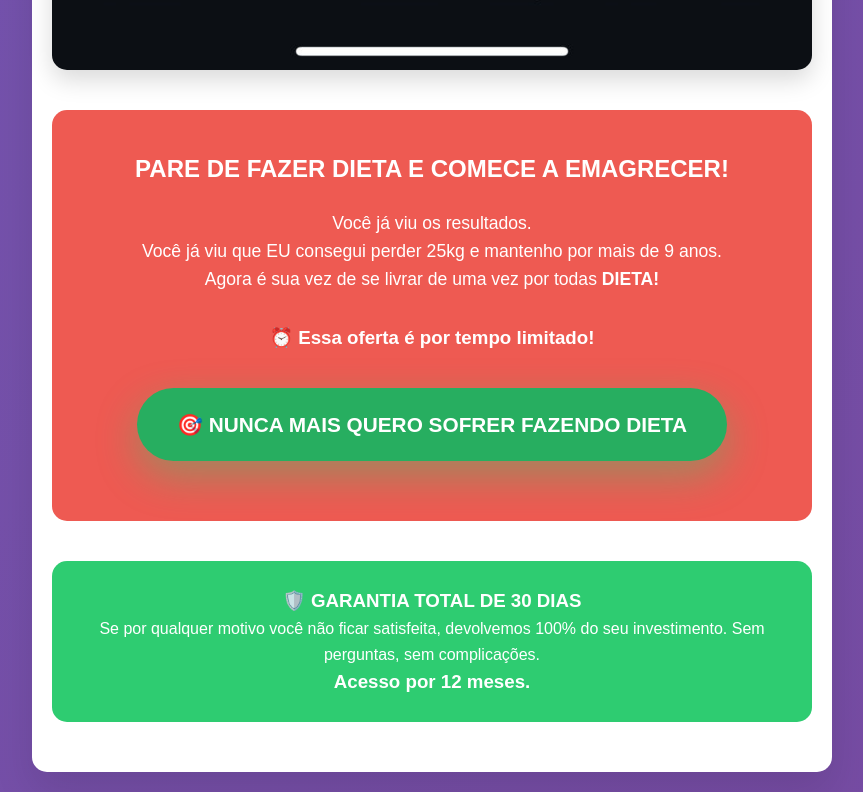
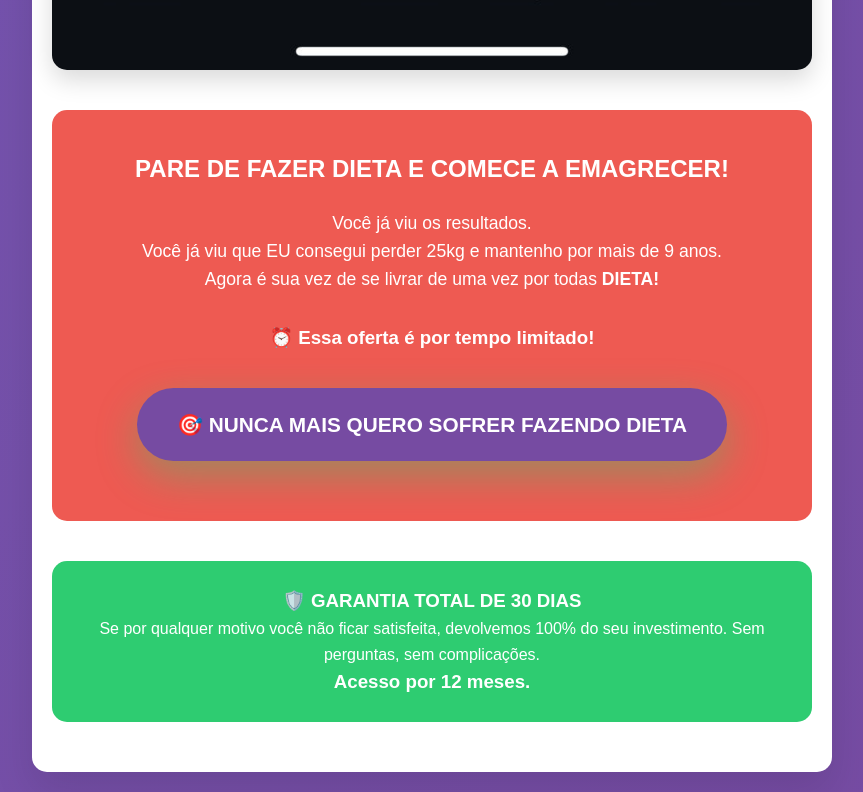
Before and after one commit to renataborbanutri/semana_pagina, a plain HTML site: page index.html in a window 1280 px wide. In both pictures the pointer is over the link "🎯 NUNCA MAIS QUERO SOFRER FAZENDO DIETA". Shown: the part 11786-12578 px from the top of the page, without its empty margins (208-1071 px from the left). Before the commit the page ends 12000 px from the top, so only its background shows below. After the commit the page ends 12000 px from the top, so only its background shows below. Drawn offline with Linux system fonts and the light colour scheme.

Commit message:
cta btn Update index.html

```diff
--- a/index.html
+++ b/index.html
@@ -158,7 +158,7 @@
 
         .cta-button {
             display: inline-block;
-            background: #ff6b6b;
+            background: #764ba2;
             color: white;
             padding: 20px 40px;
             text-decoration: none;
@@ -172,7 +172,7 @@
         }
 
         .cta-button:hover {
-            background: #27ae60;
+            background: #764ba2;
             transform: translateY(-3px);
             box-shadow: 0 15px 40px rgba(46, 204, 113, 0.4);
         }
```
